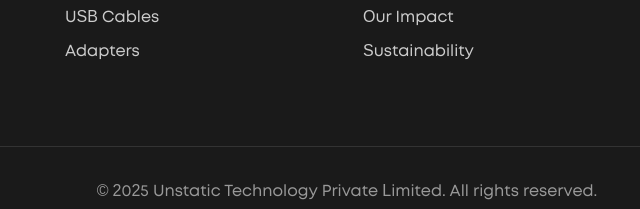
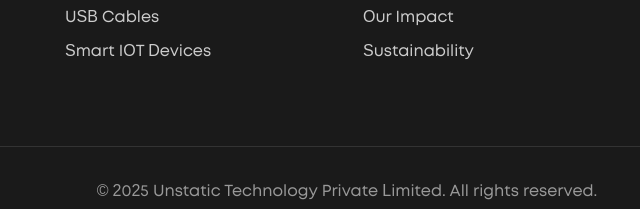
Before and after one commit to getunstatic/getunstatic, a website: page contact.html in a window 1280 px wide. Shown: the part 1010-1219 px from the top of the page, 293-933 px from the left. Drawn offline with Linux system fonts and the light colour scheme.

Commit message:
fix: links and stuff

```diff
--- a/contact.html
+++ b/contact.html
@@ -70,7 +70,7 @@
                 <ul>
                     <li><a href="index.html#chargers-section">Chargers</a></li>
                     <li><a href="index.html#cables-section">USB Cables</a></li>
-                    <li><a href="index.html#adapters-section">Adapters</a></li>
+                    <li><a href="index.html#adapters-section">Smart IOT Devices</a></li>
                 </ul>
             </div>
             <div class="footer-section">
```
Also changed, not shown: index.html (+1 -0 lines), product.html (+1 -0 lines), Black.svg (deleted), favicon.png (deleted).
